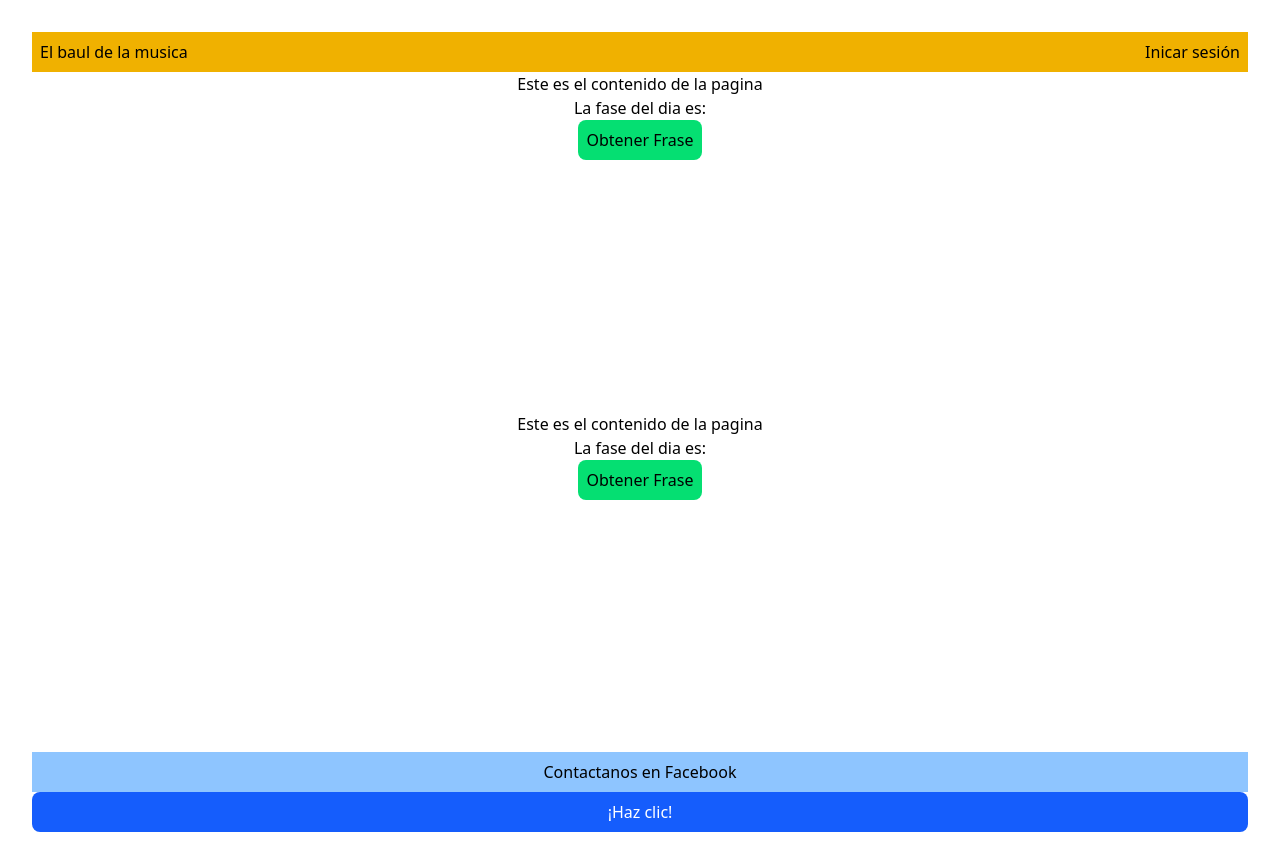
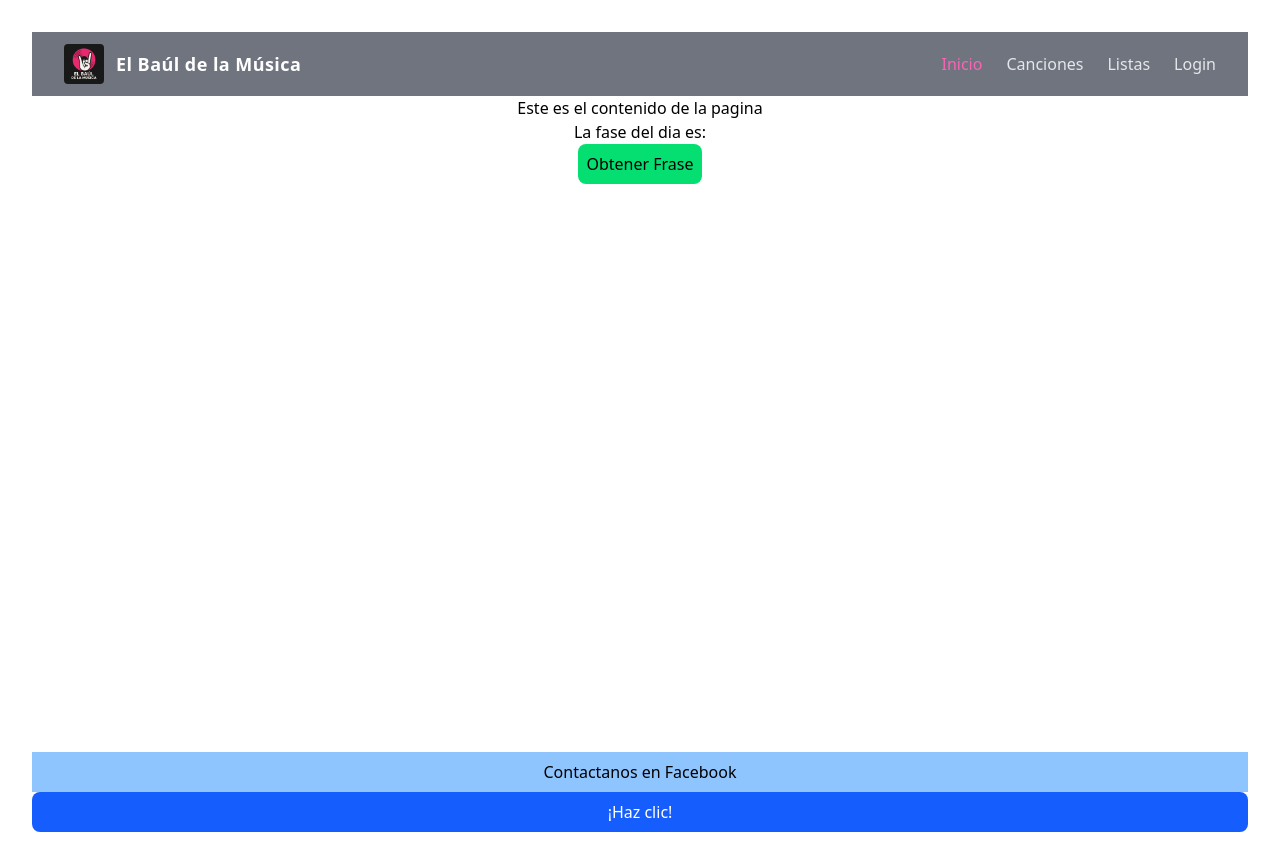
Before and after one commit to MarceEsquinas/baul-musica-web, a React (Vite) app: page / in a window 1280 px wide. Built offline with nearby package versions, Linux system fonts and the light colour scheme.

Commit message:
modifico el header y landing

```diff
--- a/src/components/header.jsx
+++ b/src/components/header.jsx
@@ -1,8 +1,68 @@
+// src/components/header.jsx
+import { Link, NavLink } from "react-router-dom";
+import logo from "../assets/logo-baul.png"; // pon aquí tu logo
+
 export const Header = () => {
+  const linkBase =
+    "text-gray-200 hover:text-pink-400 transition font-medium";
+  const linkActive = "text-pink-400";
+
+  return (
+    <header className="sticky top-0 z-50 bg-gray-900/80 backdrop-blur supports-[backdrop-filter]:bg-gray-900/60">
+      <div className="mx-auto max-w-7xl px-4 sm:px-6 lg:px-8">
+        <div className="h-16 flex items-center justify-between">
+          {/* Logo + nombre */}
+          <Link to="/" className="flex items-center gap-3">
+            <img
+              src={logo}
+              alt="El Baúl de la Música"
+              className="h-10 w-10 rounded"
+            />
+            <span className="text-white text-lg font-semibold tracking-wide">
+              El Baúl de la Música
+            </span>
+          </Link>
+
+          {/* Navegación */}
+          <nav className="flex items-center gap-6">
+            <NavLink
+              to="/"
+              className={({ isActive }) => (isActive ? linkActive : linkBase)}
+              end
+            >
+              Inicio
+            </NavLink>
+            <NavLink
+              to="/songs"
+              className={({ isActive }) => (isActive ? linkActive : linkBase)}
+            >
+              Canciones
+            </NavLink>
+            <NavLink
+              to="/playlist"
+              className={({ isActive }) => (isActive ? linkActive : linkBase)}
+            >
+              Listas
+            </NavLink>
+            <NavLink
+              to="/login"
+              className={({ isActive }) => (isActive ? linkActive : linkBase)}
+            >
+              Login
+            </NavLink>
+          </nav>
+        </div>
+      </div>
+    </header>
+  );
+};
+
+
+/*export const Header = () => {
     return (
         <div class="flex justify-between bg-yellow-500 p-2">
             <p>El baul de la musica</p>
             <p>Inicar sesión</p>
         </div>
     )
-}
+}*/
--- a/src/pages/landing.jsx
+++ b/src/pages/landing.jsx
@@ -7,8 +7,7 @@ export const Landing = () => {
     return (
         <div className="flex flex-col h-screen w-full">
             <Header />
-            <LandingContent />
-            <LandingContent />
+            <LandingContent/>
             <Footer />
             <Buton/>
 
```
